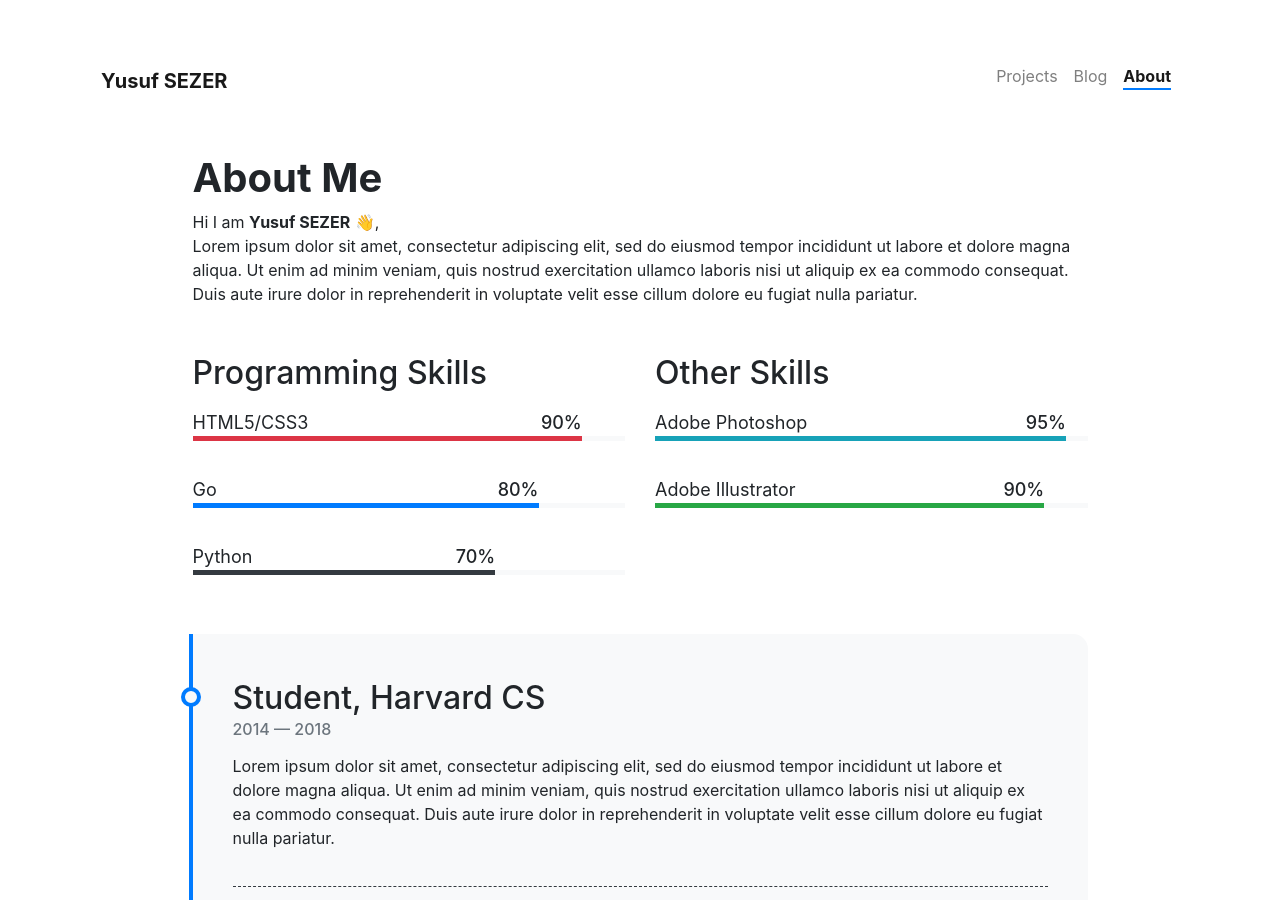
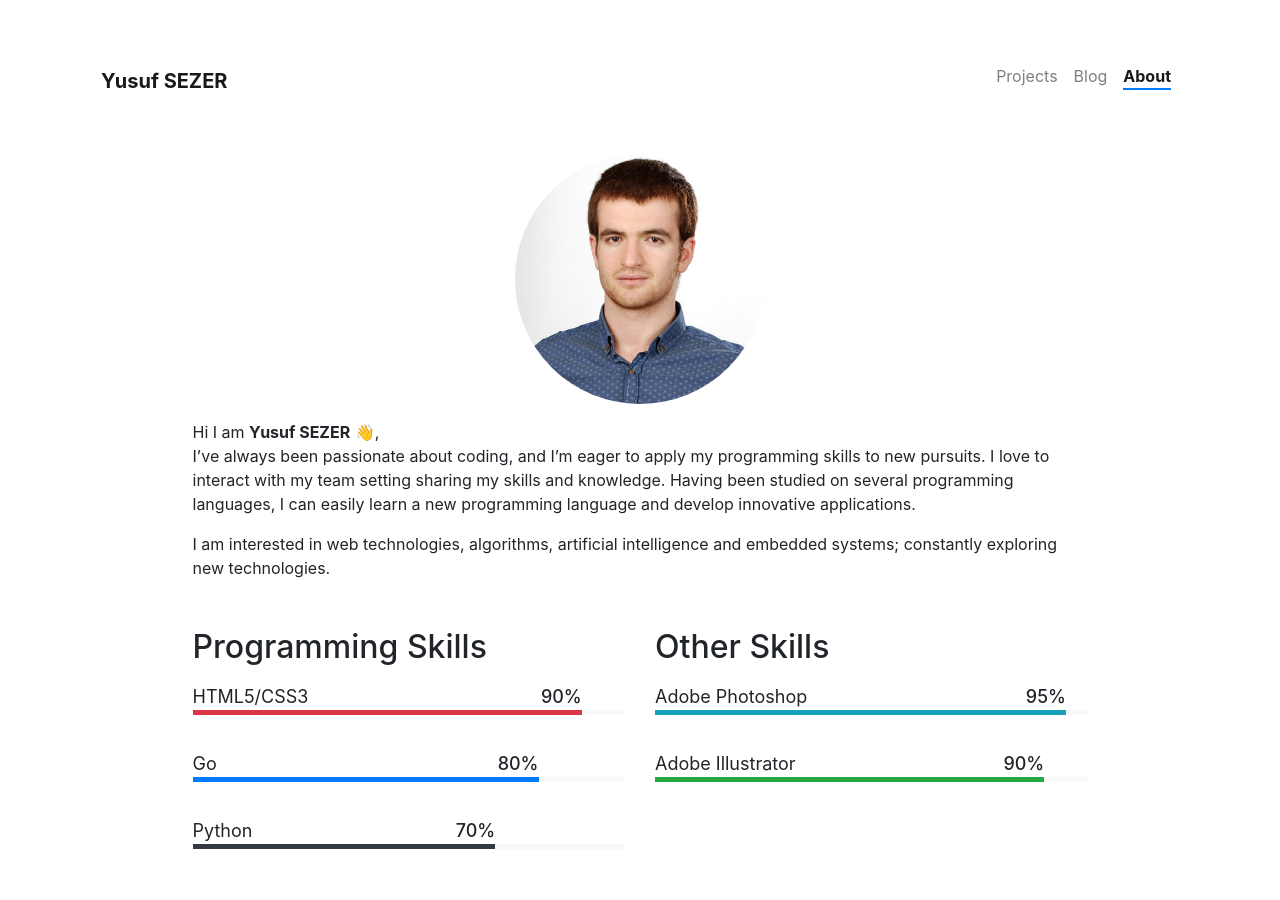
Before and after one commit to yusufsefasezer/yusufsefasezer.github.io, a Jekyll site: the page built from pages/about.md, in a window 1280 px wide and 900 px high. Built offline with Jekyll 4.4.1, drawn with Linux system fonts in a browser that asks for light colours; nearby versions of some CDN libraries; emoji names are drawn with the system emoji font.

Commit message:
about page changed.

```diff
--- a/pages/about.md
+++ b/pages/about.md
@@ -5,10 +5,12 @@ permalink: /about/
 weight: 3
 ---
 
-# **About Me**
+<img src="/assets/images/yusuf-sezer.jpg" alt="Yusuf SEZER" title="Yusuf SEZER" class="rounded-circle img-fluid" style="height:250px" />
 
 Hi I am **{{ site.author.name }}** :wave:,<br>
-Lorem ipsum dolor sit amet, consectetur adipiscing elit, sed do eiusmod tempor incididunt ut labore et dolore magna aliqua. Ut enim ad minim veniam, quis nostrud exercitation ullamco laboris nisi ut aliquip ex ea commodo consequat. Duis aute irure dolor in reprehenderit in voluptate velit esse cillum dolore eu fugiat nulla pariatur.
+I've always been passionate about coding, and I'm eager to apply my programming skills to new pursuits. I love to interact with my team setting sharing my skills and knowledge. Having been studied on several programming languages, I can easily learn a new programming language and develop innovative applications.
+
+I am interested in web technologies, algorithms, artificial intelligence and embedded systems; constantly exploring new technologies.
 
 <div class="row">
 {% include about/skills.html title="Programming Skills" source=site.data.programming-skills %}
```
